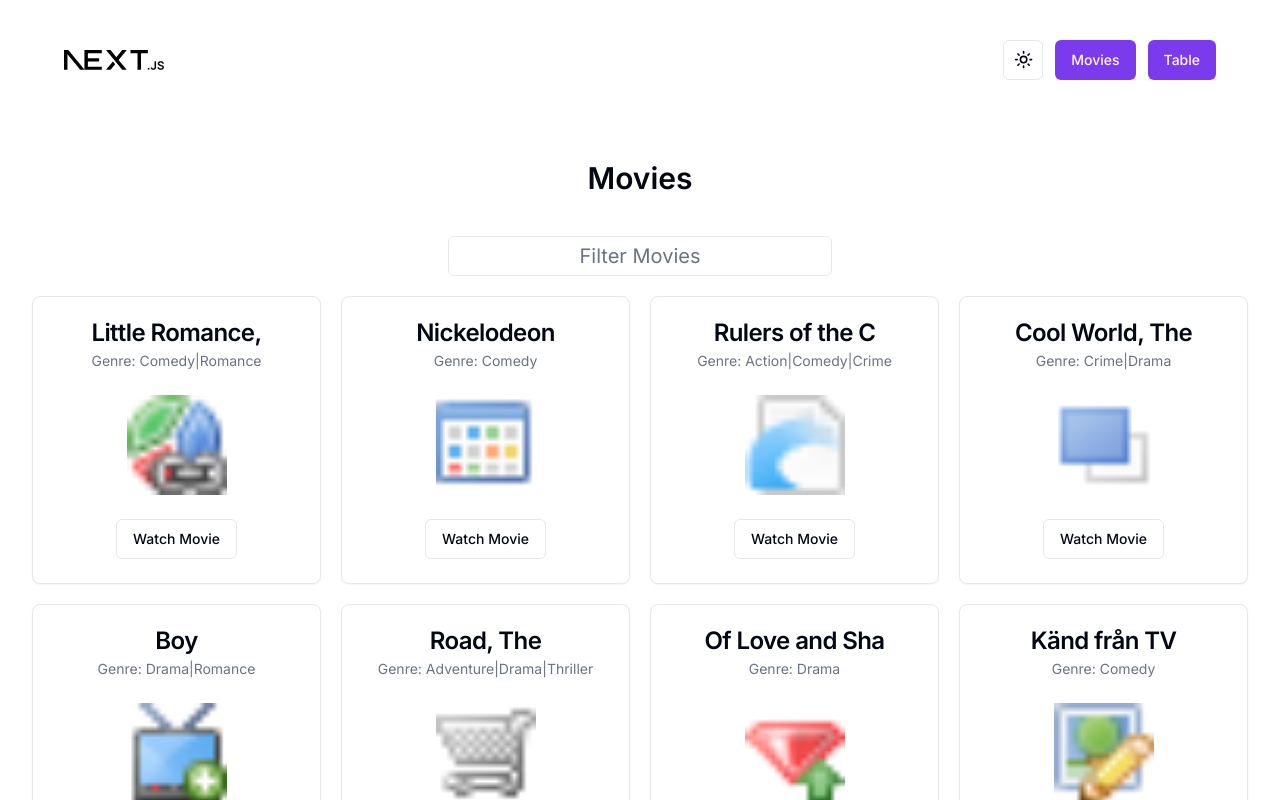
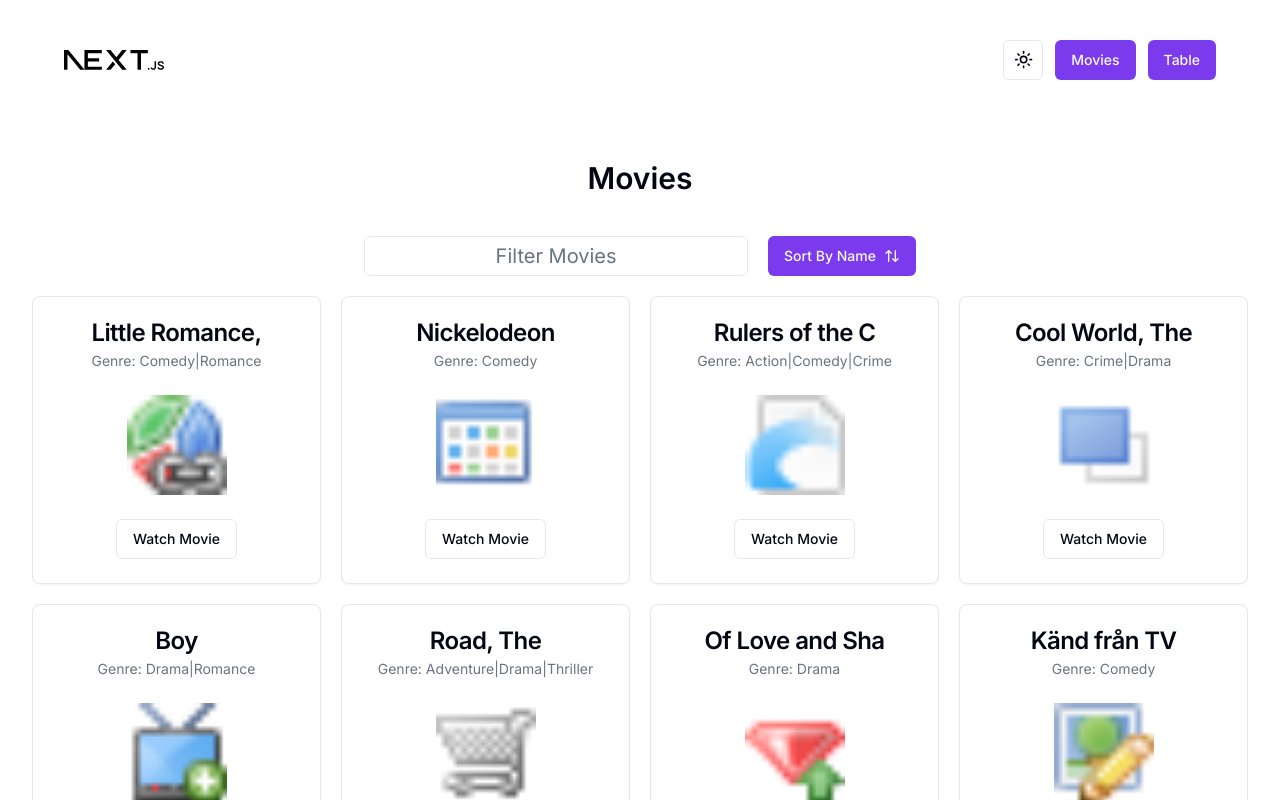
Before and after one commit to siddiquenaim/shadcn-practice-project, a Next.js app: page /movies in a window 1280 px wide. Shown: the top 800 px of the page. Built offline with nearby package versions, Linux system fonts and the light colour scheme.

Commit message:
Completed movies page

```diff
--- a/app/movies/Movies.tsx
+++ b/app/movies/Movies.tsx
@@ -4,9 +4,11 @@ import React, { useEffect, useState } from "react";
 import {
   ColumnDef,
   ColumnFiltersState,
+  SortingState,
   getCoreRowModel,
   getFilteredRowModel,
   getPaginationRowModel,
+  getSortedRowModel,
   useReactTable,
 } from "@tanstack/react-table";
 import {
@@ -21,6 +23,7 @@ import Image from "next/image";
 import { Button } from "@/components/ui/button";
 import { Input } from "@/components/ui/input";
 import { usePathname, useRouter, useSearchParams } from "next/navigation";
+import { ArrowUpDown } from "lucide-react";
 
 interface MoviesProps<MData, MValue> {
   moviesColumn: ColumnDef<MData, MValue>[];
@@ -37,6 +40,7 @@ export function Movies<MData, MValue>({
 
   //local states
   const [filters, setFilters] = useState<ColumnFiltersState>([]);
+  const [sorting, setSorting] = useState<SortingState>([]);
 
   // react table set up
   const allMovies = useReactTable({
@@ -46,11 +50,14 @@ export function Movies<MData, MValue>({
     getCoreRowModel: getCoreRowModel(),
     getPaginationRowModel: getPaginationRowModel(),
     getFilteredRowModel: getFilteredRowModel(),
+    getSortedRowModel: getSortedRowModel(),
 
     onColumnFiltersChange: setFilters,
+    onSortingChange: setSorting,
 
     state: {
       columnFilters: filters,
+      sorting,
     },
   });
 
@@ -84,14 +91,26 @@ export function Movies<MData, MValue>({
   return (
     <div className="mt-10">
       {/*  filtering */}
-      <div>
+      <div className="flex justify-center gap-5">
         <Input
-          className="max-w-sm mx-auto text-center text-xl"
+          className="max-w-sm text-center text-xl"
           placeholder="Filter Movies"
           onChange={(e) => {
             handleFilter(e.target.value, "title");
           }}
         ></Input>
+
+        <Button
+          onClick={() => {
+            allMovies
+              .getColumn("title")
+              ?.toggleSorting(
+                allMovies.getColumn("title")?.getIsSorted() === "asc"
+              );
+          }}
+        >
+          <span>Sort By Name</span> <ArrowUpDown className="h-4 w-4 ml-2" />
+        </Button>
       </div>
 
       {/* all movies */}
```
